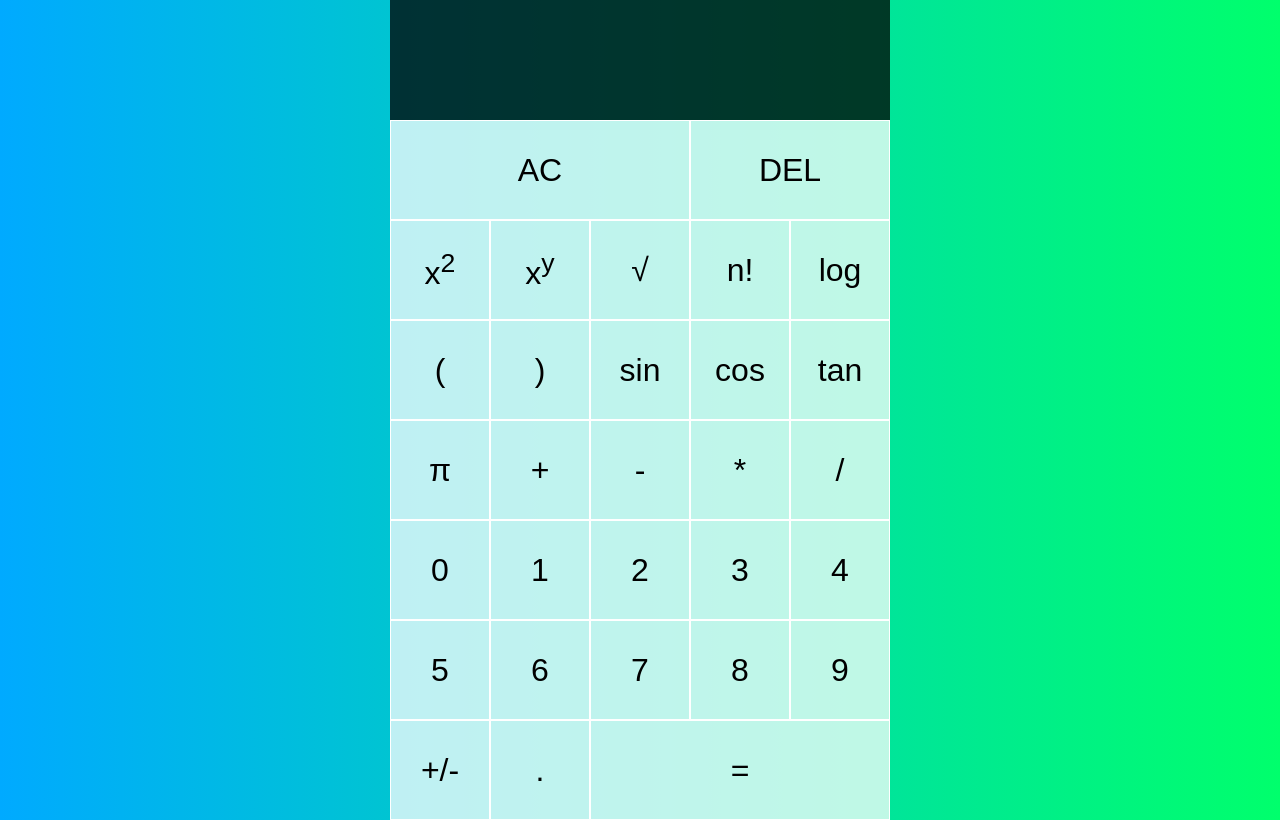
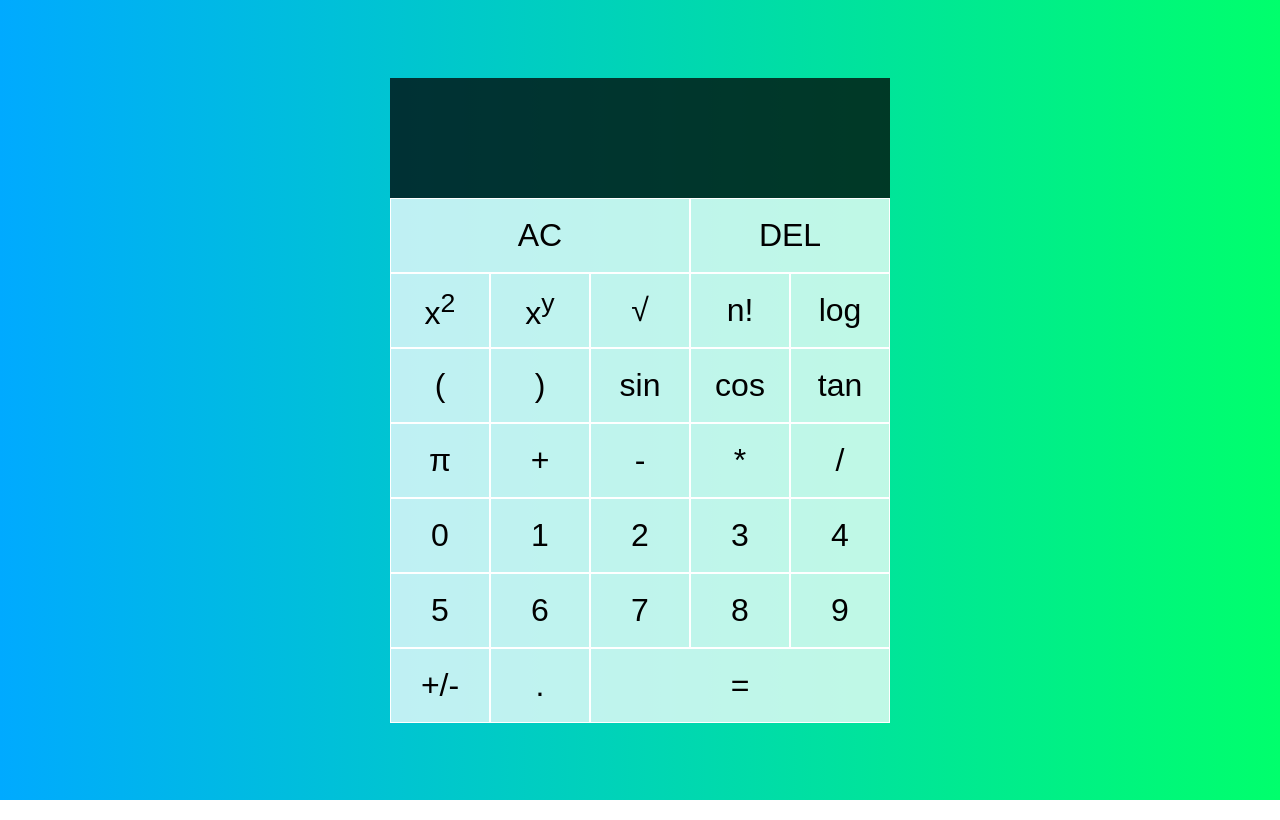
Before and after one commit to serialphotog/439-project, a website: page index.html in a window 1280 px wide. Drawn offline with Linux system fonts and the light colour scheme.

Commit message:
Fix height

```diff
--- a/styles/calc.css
+++ b/styles/calc.css
@@ -15,7 +15,7 @@ body{
     align-content:center;
     min-height: 100vh;
     grid-template-columns:repeat(5, 100px);
-    grid-template-rows:minmax(120px,auto) repeat(7, 100px);
+    grid-template-rows:minmax(120px,auto) repeat(7, 75px);
 }
 
 .calculator-grid > button{
```
